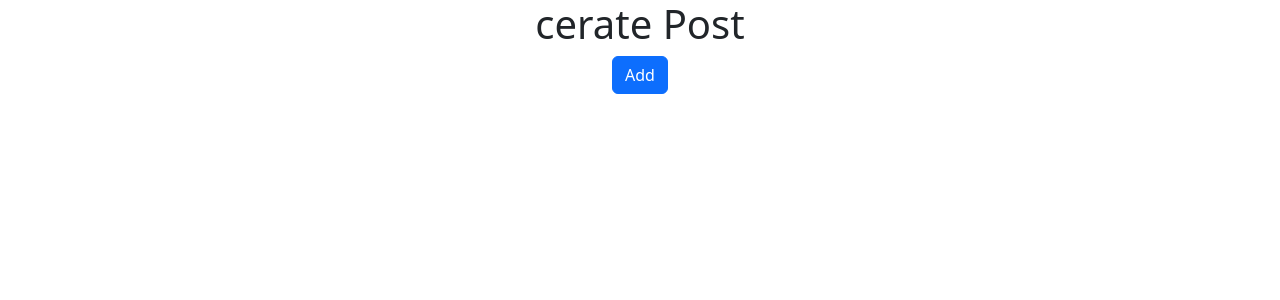
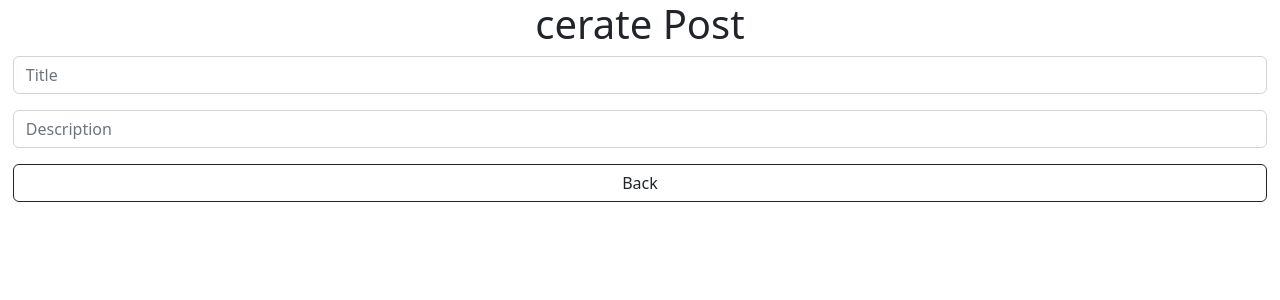
Before and after one commit to Sahid-321/crud_mern, a React (Create React App) app in the folder crud/: page /create in a window 1280 px wide. Shown: the top 300 px of the page. Built offline with nearby package versions, Linux system fonts and the light colour scheme.

Commit message:
UI completed

```diff
--- a/crud/src/App.js
+++ b/crud/src/App.js
@@ -1,4 +1,4 @@
-import './App.css';
+
 import {Button} from "react-bootstrap"
 import { useNavigate, Route, Routes } from "react-router-dom";
 
@@ -6,7 +6,7 @@ import { useNavigate, Route, Routes } from "react-router-dom";
 function App() {
   const navigate = useNavigate();
   return (
-    <div className="App">
+    <div style={{width: "90%", margin: "auto auto", textAlign: "center"}}>
       <h1>Home Page</h1>
 <Button onClick={()=> navigate("create")  } >Next</Button>
 
--- a/crud/src/CreatePost.js
+++ b/crud/src/CreatePost.js
@@ -1,11 +1,35 @@
-import { Button } from "react-bootstrap";
+import { Button, Form } from "react-bootstrap";
+import {useNavigate} from "react-router-dom"
+import {useState} from "react"
 
 const CreatePost = ()=>{
+    const [post, setPost] = useState({
+        title : "",
+        description: ""
+    })
+    const handleChange = (event)=>{
+       const {name, value}= event.target;
+
+       setPost((prev)=> {
+        return{
+            ...prev,
+            [name]:value
+        }
+
+       })
+    }
+    const navigate = useNavigate()
     return (
         <div style={{width: "98%", margin: "auto auto", textAlign: "center"} }>
 
         <h1>cerate Post</h1>
-        <Button>Add</Button>
+        <Form>
+            <Form.Control
+             value={post.title} onChange={handleChange} style={{marginBottom:"1rem"}} name="title" placeholder="Title" />
+            <Form.Control
+             value={post.description} onChange={handleChange} style={{marginBottom:"1rem"}} name="description" placeholder="Description" />
+        </Form>
+        <Button style={{width:"100%"}}  variant="outline-dark" onClick={()=> navigate(-1)} >Back</Button>
         </div>
     )
 }
```
